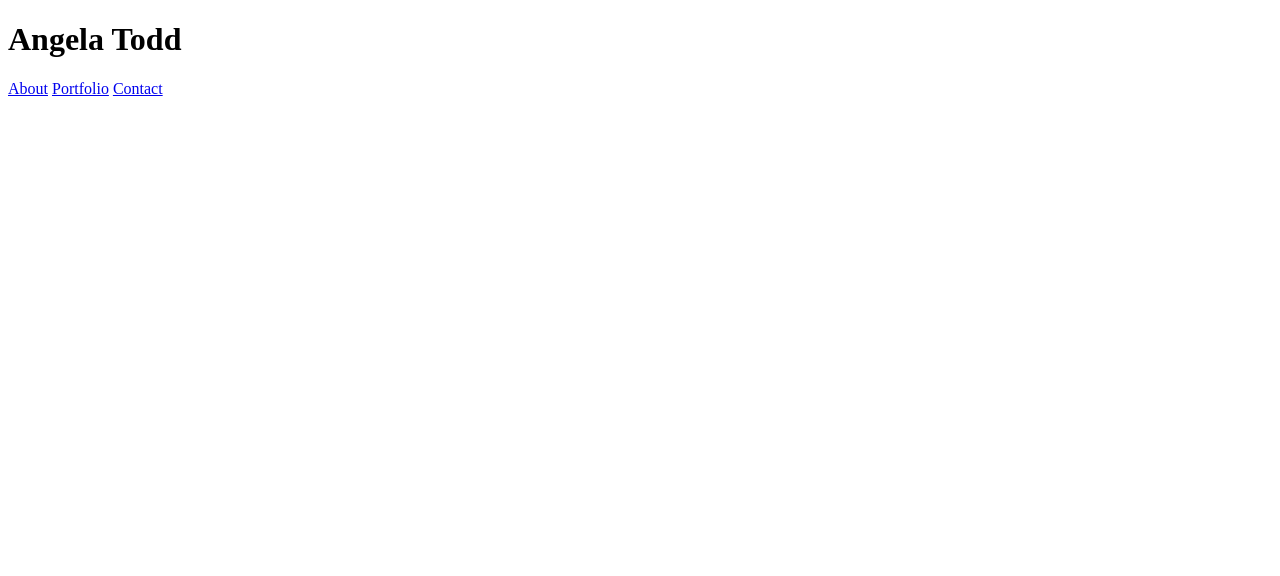
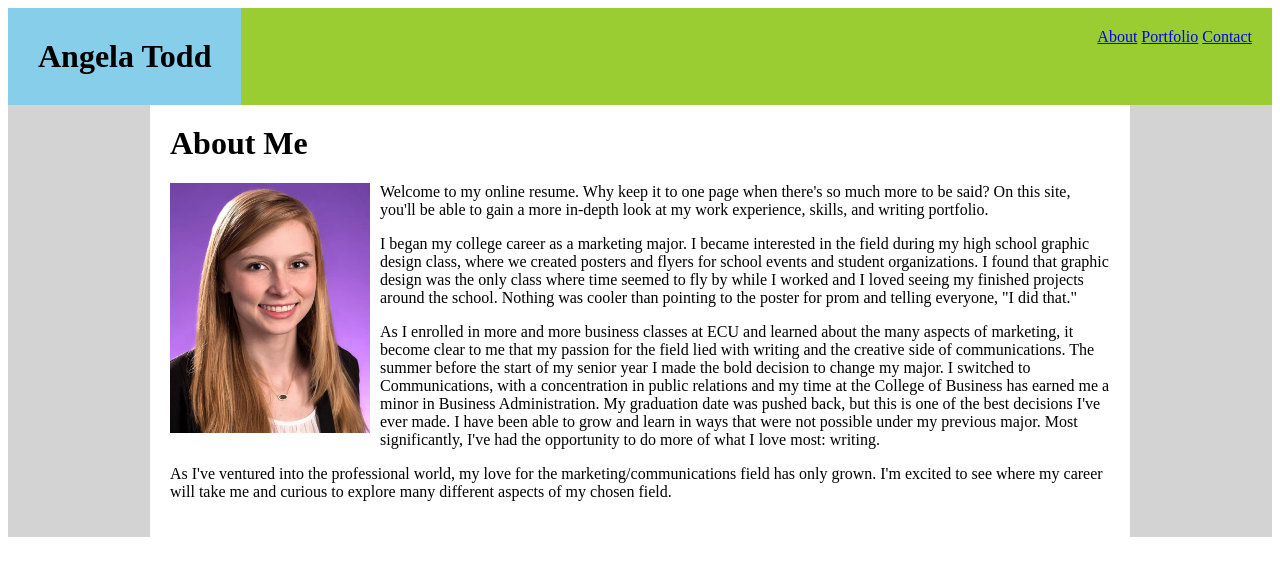
Before and after one commit to AngelaTodd15/basic-portfolio, a plain HTML site: page index.html in a window 1280 px wide. Drawn offline with Linux system fonts and the light colour scheme.

Commit message:
adjusted bidy text

```diff
--- a/assests/css/style.css
+++ b/assests/css/style.css
@@ -4,27 +4,26 @@
     padding: 30px;
     margin: 0px;
 }
-h1 {
-    background-color: teal;
-}
-p {
-    background-color: lightcoral
-}
+
 .navi {
     float: right;
     text-align: right;
     margin: 0px;
+    padding: 20px;
 }
 header {
     background-color: yellowgreen;
 }
-.body {
-    margin: 960;
-}
+
 .image {
     float: left;
+    margin-top: 0px;
+    margin-bottom: 10px;
+    margin-right: 10px;
+    margin-left: 0px;
 }
 .about {
+    width: 960px;
     margin: 0px;
 }
 .clearfix::after {
@@ -32,3 +31,20 @@ header {
     display: block;
     clear: both;
 }
+.container {
+    width: 940px;
+    background: white;
+    margin-top: 0px;
+    margin-bottom: 0px;
+    margin-right: auto;
+    margin-left: auto;
+    padding:20px;
+
+}
+
+h1 {
+    margin-top: 0px
+}
+.background {
+    background-color: lightgray;
+}
--- a/index.html
+++ b/index.html
@@ -1,16 +1,44 @@
 <!DOCTYPE html>
 <head>
     <title>Angela Todd's Portfolio</title>
+    <link rel="stylesheet" type="text/css" href="assests/css/style.css">
 </head>
-<header>
-    <h1>Angela Todd</h1>
+<header class="clearfix">
+    <h1 class="name">Angela Todd</h1>
+    <div class="navi">
     <nav>
         <a href="index.html" target="_blank">About</a>
         <a href="portfolio.html" target="_blank">Portfolio</a>
         <a href="contact.html" target="_blank">Contact</a>
-    </nav>
+    </nav></div>
 </header>
+<div class="background">
 <body>
+        <div class="container">
+    <h1>About Me</h1>
+    <div class="image">
+    <img src="assests/images/Headshot.jpg" height="250px" width="200px"></div>
+    <p>Welcome to my online resume. Why keep it to one page when there&apos;s so much more to be said?
+        On this site, you&apos;ll be able to gain a more in-depth look at my work experience, skills,
+        and writing portfolio.</p>
 
+    <p> I began my college career as a marketing major. I became interested in the field during my
+        high school graphic design class, where we created posters and flyers for school events and
+        student organizations. I found that graphic design was the only class where time seemed to fly
+        by while I worked and I loved seeing my finished projects around the school. Nothing was cooler
+        than pointing to the poster for prom and telling everyone, &quot;I did that.&quot;</p>
+
+    <p>As I enrolled in more and more business classes at ECU and learned about the many aspects of marketing,
+         it become clear to me that my passion for the field lied with writing and the creative side of
+         communications. The summer before the start of my senior year I made the bold decision to change my major.
+         I switched to Communications, with a concentration in public relations and my time at the College of Business
+          has earned me a minor in Business Administration. My graduation date was pushed back, but this is one of
+          the best decisions I&apos;ve ever made. I have been able to grow and learn in ways that were not possible under
+         my previous major. Most significantly, I&apos;ve had the opportunity to do more of what I love most: writing.</p>
+
+    <p>As I&apos;ve ventured into the professional world, my love for the marketing/communications field has only grown.
+        I&apos;m excited to see where my career will take me and curious to explore many different aspects of my chosen field.</p>
+        </div>
 </body>
+</div>
 </html>
```
